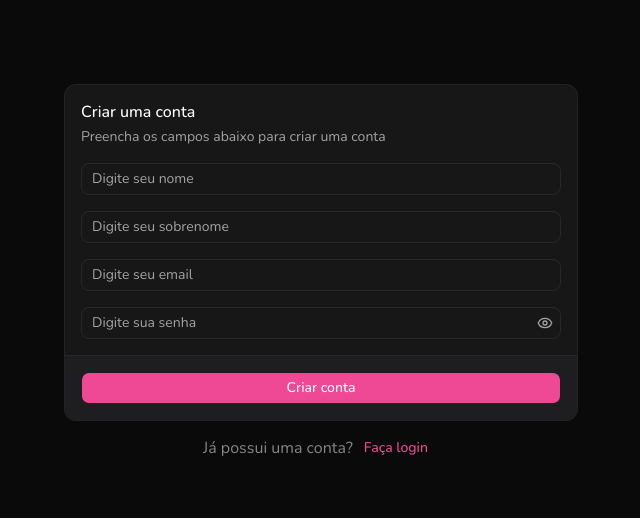
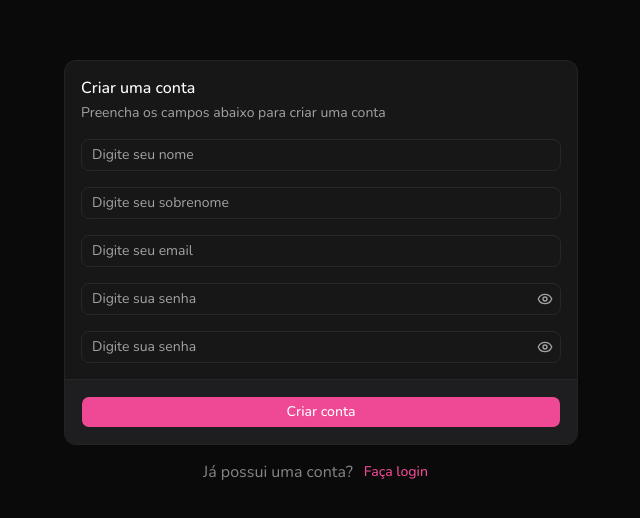
Before and after one commit to Allaaxx/fintrack, a React (Vite) app: page /signup in a window 1280 px wide. Shown: the part 126-644 px from the top of the page, without its empty margins (319-959 px from the left). Built offline with nearby package versions, Linux system fonts and the light colour scheme.

Commit message:
feat: add password input component

```diff
--- /dev/null
+++ b/src/components/password-input.jsx
@@ -0,0 +1,26 @@
+import { EyeIcon, EyeOffIcon } from 'lucide-react';
+import { useState } from 'react';
+
+import { Button } from '@/components/ui/button';
+
+import { Input } from './ui/input';
+const PasswordInput = ({ placeholder = 'Digite sua senha' }) => {
+  const [passwordIsVisible, setPasswordIsVisible] = useState(false);
+  return (
+    <div className="relative">
+      <Input
+        type={passwordIsVisible ? 'text' : 'password'}
+        placeholder={placeholder}
+      />
+      <Button
+        variant="ghost"
+        className="text-muted-foreground absolute top-0 right-0 bottom-0 my-auto h-8 w-8"
+        onClick={() => setPasswordIsVisible((prev) => !prev)}
+      >
+        {passwordIsVisible ? <EyeOffIcon /> : <EyeIcon />}
+      </Button>
+    </div>
+  );
+};
+
+export default PasswordInput;
--- a/src/pages/signup.jsx
+++ b/src/pages/signup.jsx
@@ -1,7 +1,6 @@
-import { EyeIcon, EyeOffIcon } from 'lucide-react';
-import { useState } from 'react';
 import { Link } from 'react-router';
 
+import PasswordInput from '@/components/password-input';
 import { Button } from '@/components/ui/button';
 import {
   Card,
@@ -14,7 +13,6 @@
 import { Input } from '@/components/ui/input';
 
 const SignUpPage = () => {
-  const [passwordIsVisible, setPasswordIsVisible] = useState(false);
   return (
     <div className="flex h-screen w-screen flex-col items-center justify-center gap-3">
       <Card className="w-full max-w-lg">
@@ -28,19 +26,8 @@
           <Input type="text" placeholder="Digite seu nome" />
           <Input type="text" placeholder="Digite seu sobrenome" />
           <Input type="email" placeholder="Digite seu email" />
-          <div className="relative">
-            <Input
-              type={passwordIsVisible ? 'text' : 'password'}
-              placeholder="Digite sua senha"
-            />
-            <Button
-              variant="ghost"
-              className="text-muted-foreground absolute top-0 right-0 bottom-0 my-auto h-8 w-8"
-              onClick={() => setPasswordIsVisible((prev) => !prev)}
-            >
-              {passwordIsVisible ? <EyeOffIcon /> : <EyeIcon />}
-            </Button>
-          </div>
+          <PasswordInput />
+          <PasswordInput />
         </CardContent>
         <CardFooter>
           <Button className="w-full">Criar conta</Button>
@@ -49,7 +36,7 @@
 
       <div className="flex items-center justify-center">
         <p className="text-center opacity-50">Já possui uma conta? </p>
-        <Button variant="link" asChild>
+        <Button variant="link">
           <Link to="/signin">Faça login</Link>
         </Button>
       </div>
```
